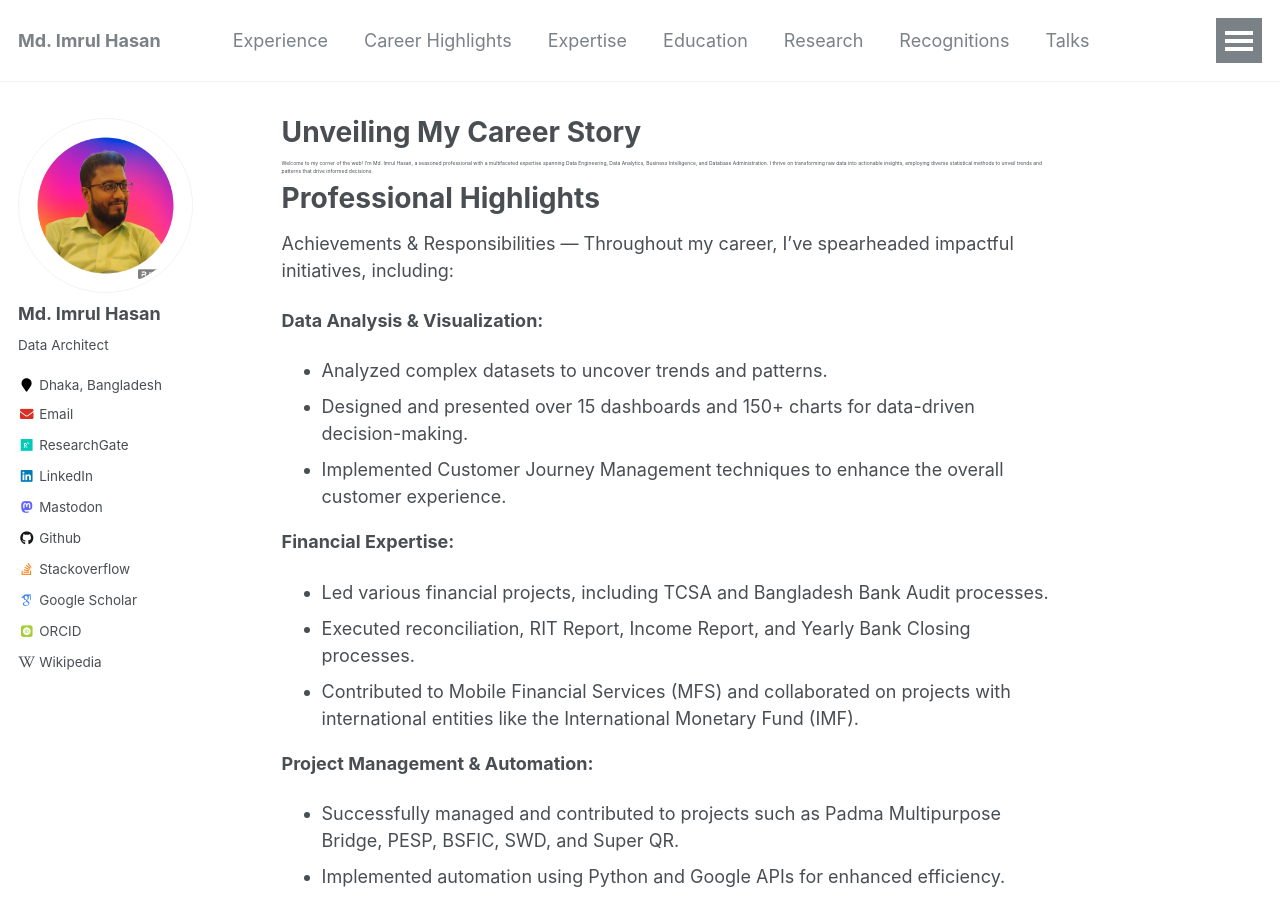
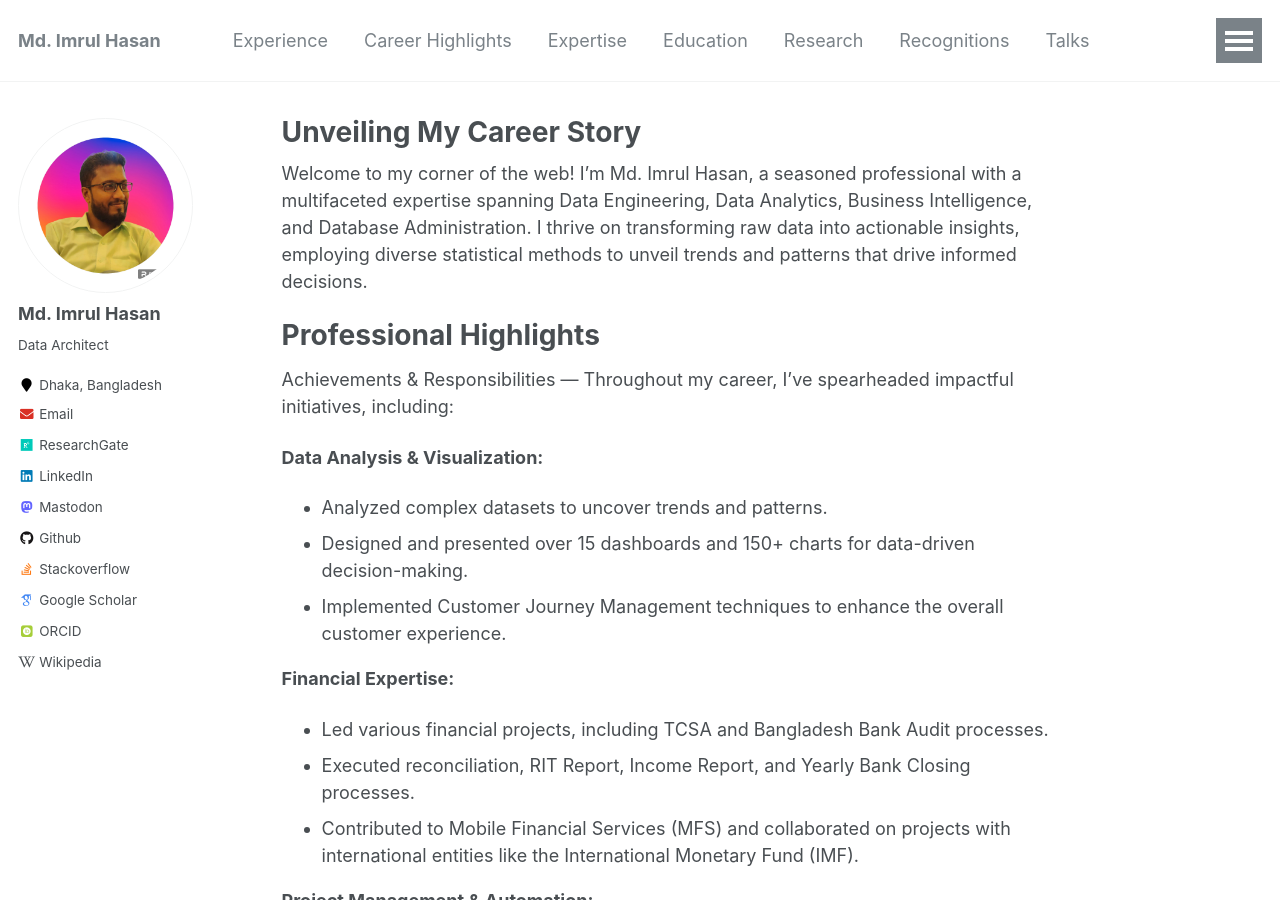
Before and after one commit to imrulhasandata/imrulhasandata, a Jekyll site: the page built from _pages/about.md, in a window 1280 px wide and 900 px high. Built offline with Jekyll 4.4.1, drawn with Linux system fonts in a browser that asks for light colours; some web fonts are replaced.

Commit message:
mac: html check

```diff
--- a/_pages/about.md
+++ b/_pages/about.md
@@ -10,9 +10,7 @@ redirect_from:
   - /about.html
 ---
 
-<p style = "font-size: 05px;">
 Welcome to my corner of the web! I'm Md. Imrul Hasan, a seasoned professional with a multifaceted expertise spanning Data Engineering, Data Analytics, Business Intelligence, and Database Administration. I thrive on transforming raw data into actionable insights, employing diverse statistical methods to unveil trends and patterns that drive informed decisions.
-</p>
 
 Professional Highlights
 ===
```
